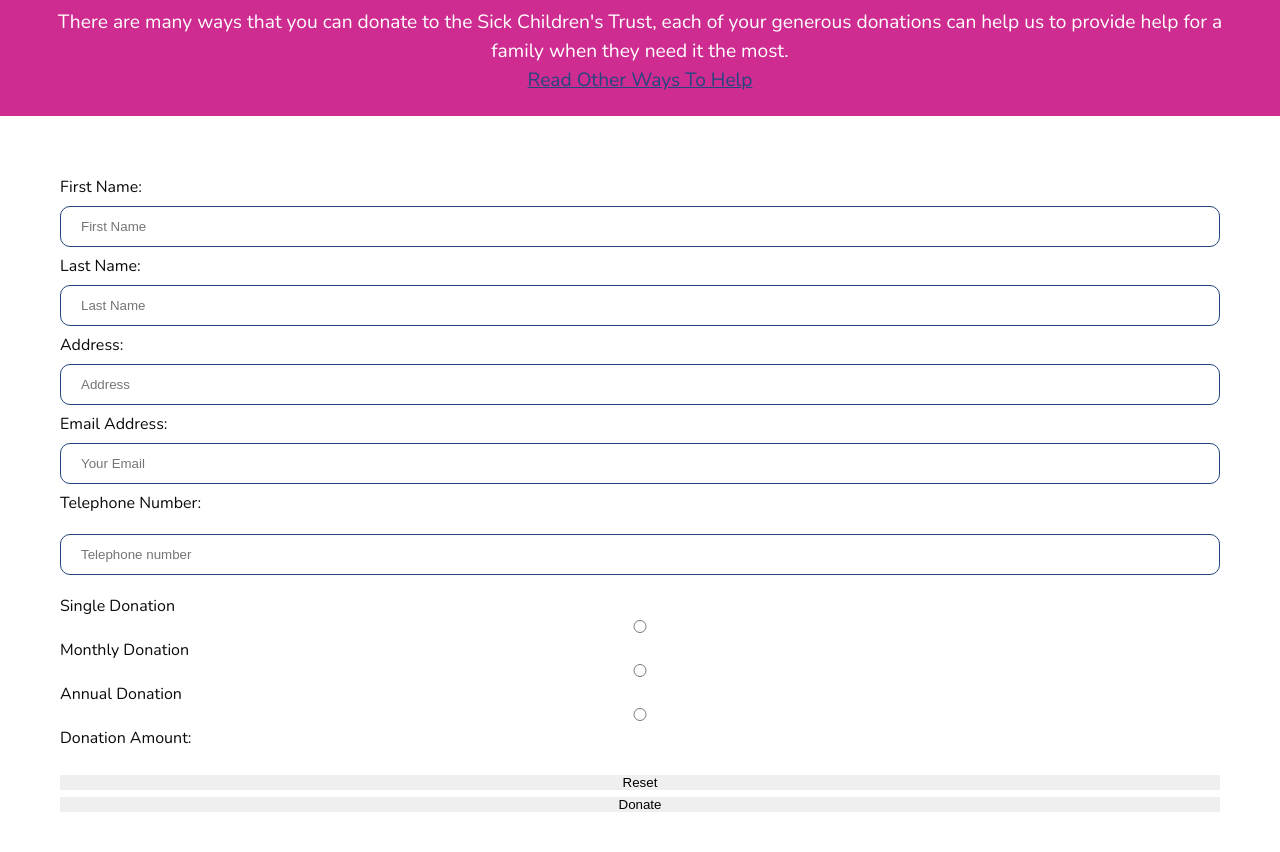
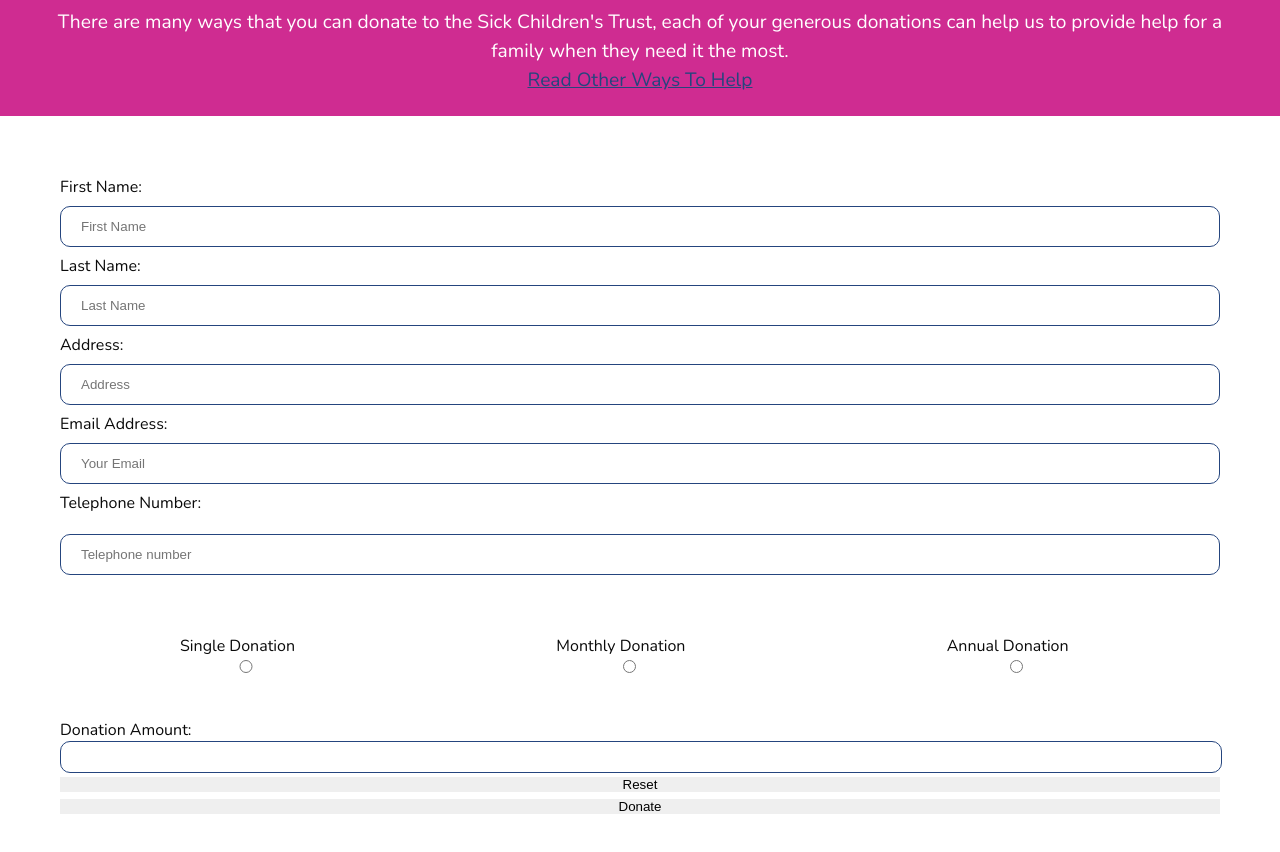
Before and after one commit to Mrst12/sick-childrens-trust-portfolio, a plain HTML site: page donate.html in a window 1280 px wide. Shown: the part 244-1096 px from the top of the page. Drawn offline with nearby package versions, Linux system fonts and the light colour scheme.

Commit message:
Add styling to the frequency section

```diff
--- a/assets/css/style.css
+++ b/assets/css/style.css
@@ -374,14 +374,19 @@
     border-radius: 10px;
 }
 
-/*radio buttons
-input[type=radio] {
-    margin-top: -1px;
-    vertical-align: text-bottom;
+#amount {
+    border: 1px solid #25457E;
+    border-radius: 10px;
+    height: 30px;
 }
 
-.radio {
-    vertical-align: text-bottom;
-    margin:0;
-    margin-top: -1px;
-}*/
+.donation {
+    display: inline-block;
+    margin: 20px 100px;
+    padding: 20px;
+
+}
+
+.amount {
+    display: block;
+}
--- a/donate.html
+++ b/donate.html
@@ -62,15 +62,22 @@
             <label for="telephone">Telephone Number:</label>
             <input id="telephone" type="tel" name="telephone_number" placeholder="Telephone number">
 
-            <label class="radio" for="single">Single Donation</label>
-            <input id="single" type="radio" name="frequency" value="single_donation">
+            <div class="donation">
+                <label for="single">Single Donation</label>
+                <input id="single" type="radio" name="frequency" value="single_donation">
+            </div>
 
-            <label for="monthly">Monthly Donation</label>
-            <input id="monthly" type="radio" name="frequency" value="monthly_donation" required>
+            <div class="donation">
+                <label for="monthly">Monthly Donation</label>
+                <input id="monthly" type="radio" name="frequency" value="monthly_donation" required>
+            </div>
 
-            <label for="annual">Annual Donation</label>
-            <input id="annual" type="radio" name="frequency" value="annual_donation">
+            <div class="donation">
+                <label for="annual">Annual Donation</label>
+                <input id="annual" type="radio" name="frequency" value="annual_donation">
+            </div>
 
+            <div class="amount">
             <label for="amount">Donation Amount:</label>
             <input list="donation-amount" id="amount" type="number" name="donation-amount">
             <datalist id="donation-amount">
@@ -80,6 +87,7 @@
                 <option value="40.00"></option>
                 <option value="50.00"></option>
             </datalist>
+            </div>
 
             <input type="reset">
             <input type="submit" value="Donate">
```
